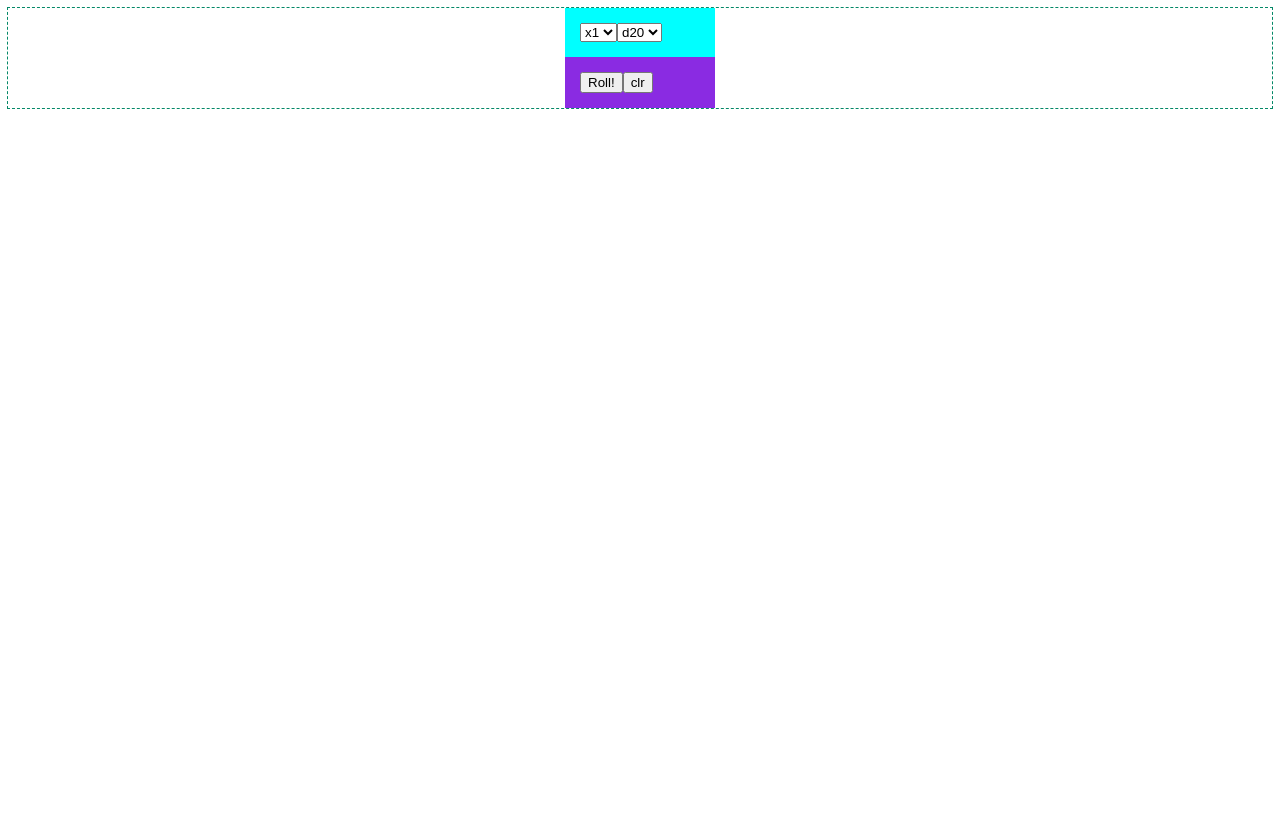
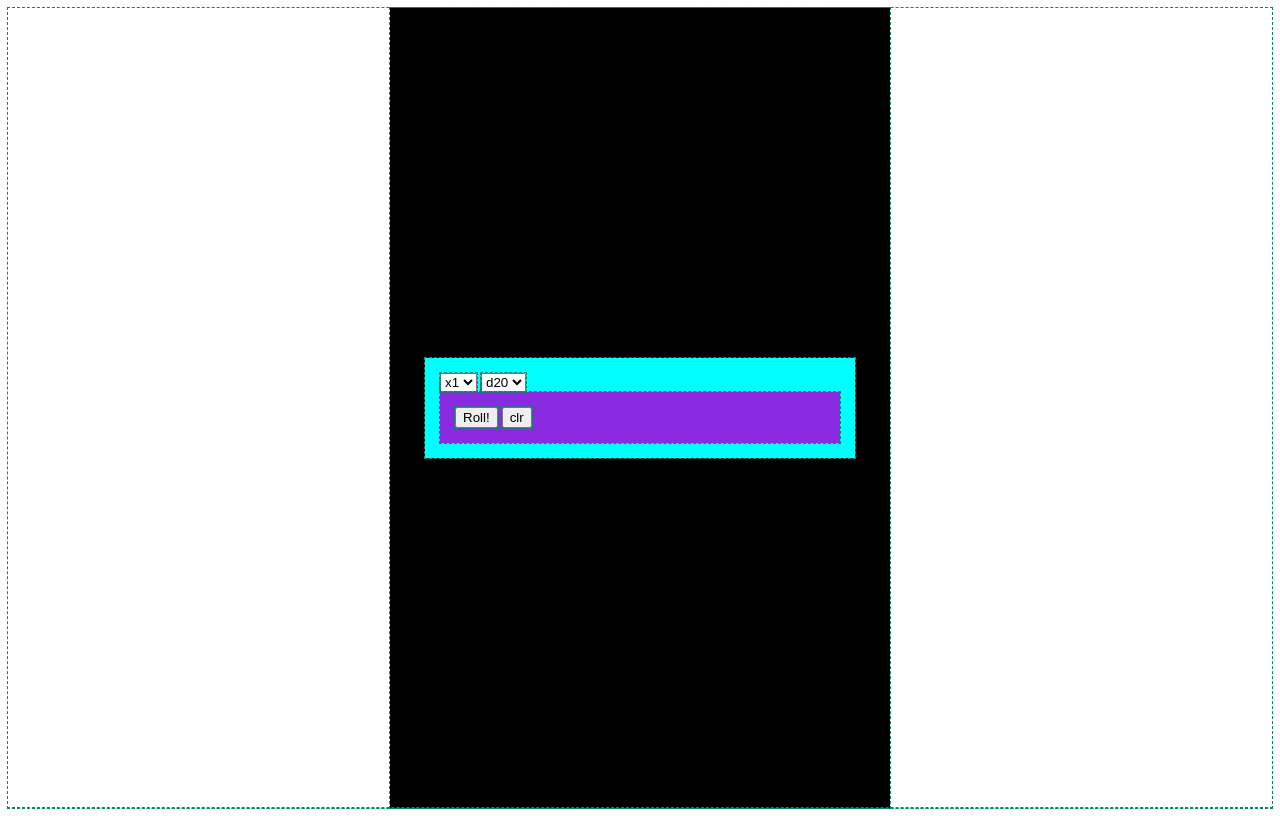
Before and after one commit to rev1311/d20, a plain HTML site: page d20.html in a window 1280 px wide. Drawn offline with Linux system fonts and the light colour scheme.

Commit message:
centering divs... or am i?

```diff
--- a/d20.html
+++ b/d20.html
@@ -9,30 +9,33 @@
 
     <title>d20</title>
     <style>
-        body {
+        * {
             outline: 1px dashed rgb(5, 136, 103);
         }
 
         .main-container {
+            display: grid;
             background-color: black;
-            width: 150px;
-            margin: 0 auto;
+            width: min(500px, 80vw);
+            height: 100vh;
+            margin: auto;
         }
 
         .options {
-            display: flex;
-            align-items: center;
             background-color: aqua;
-            margin: 0 auto;
+            width: min(400px, 70vw);
             padding: 15px;
+            margin: auto;
         }
 
         .roll {
-            display: flex;
-            align-items: center;
             background-color: blueviolet;
-            margin: 0 auto;
             padding: 15px;
+            margin: auto;
+        }
+
+        .roll button {
+            margin: auto;
         }
     </style>
 </head>
@@ -60,12 +63,12 @@
                 <option value="12">d12</option>
                 <option value="20" selected>d20</option>
             </select>
-        </div>
 
-        <div class="roll">
-            <button id="btn" onclick="handleRoll(number_of_die.value, sided_die.value)">Roll!</button>
-            <button id="clr" onclick="clearRolls()">clr</button>
+            <div class="roll">
+                <button id="btn" onclick="handleRoll(number_of_die.value, sided_die.value)">Roll!</button>
+                <button id="clr" onclick="clearRolls()">clr</button>
 
+            </div>
         </div>
     </div>
     <div class="display"></div>
```
